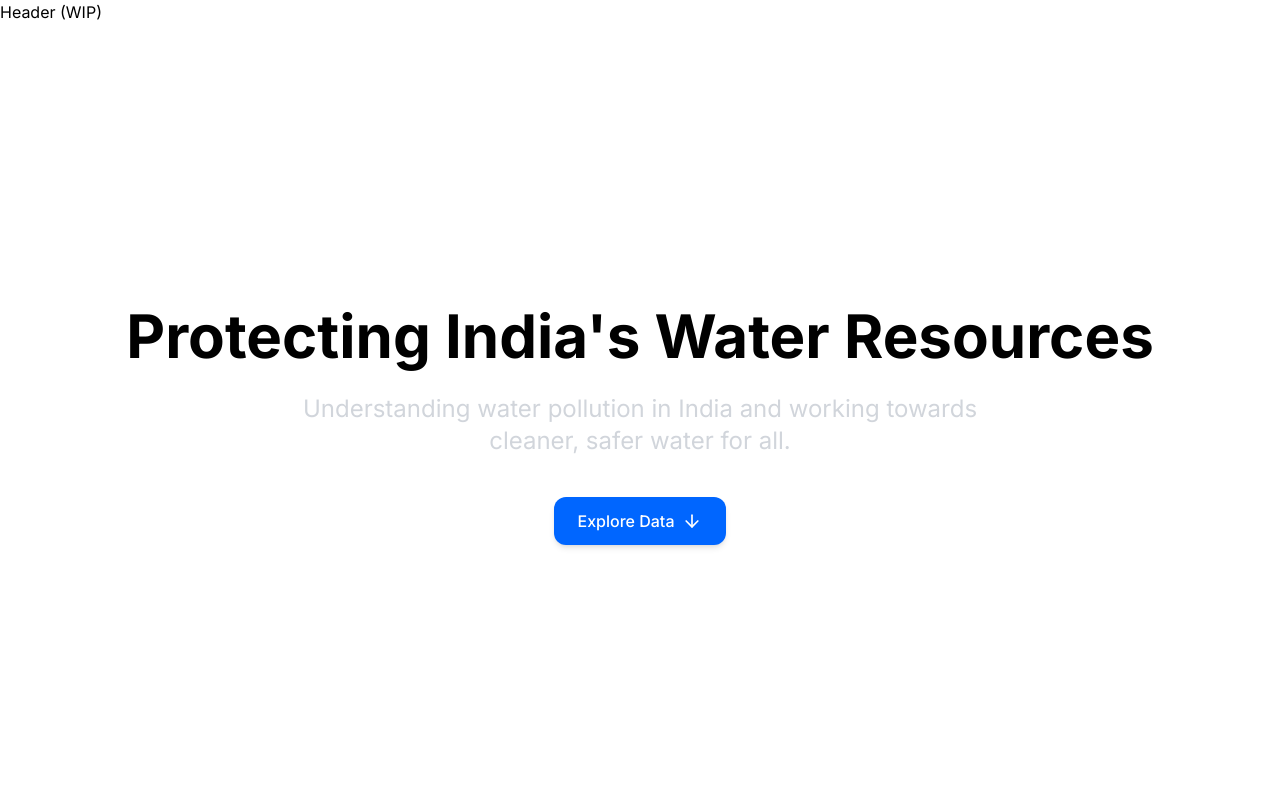
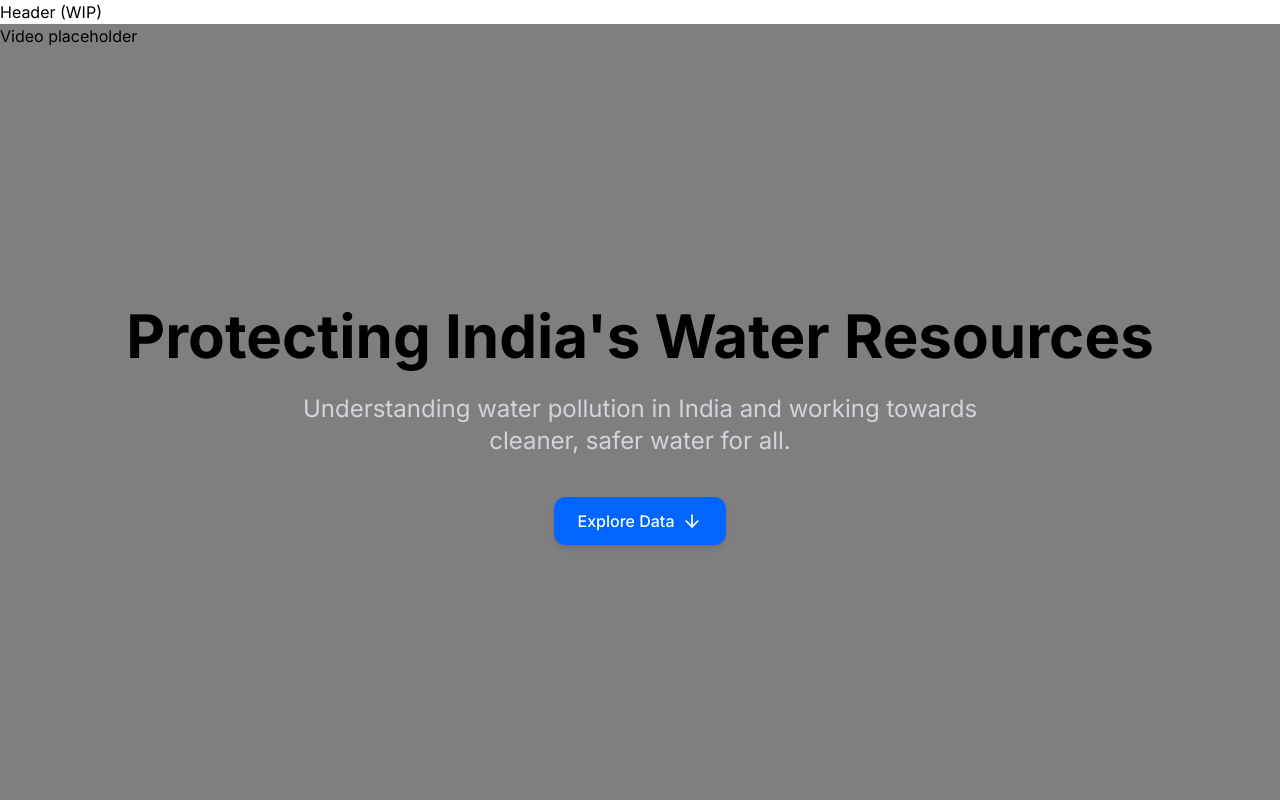
Before and after one commit to nawseekhiya/aqua-aware, a React (Vite) app in the folder client/: page / in a window 1280 px wide. Shown: the top 800 px of the page. Built offline with nearby package versions, Linux system fonts and the light colour scheme.

Commit message:
feat(client): add video placeholder behind the hero section

```diff
--- a/client/src/pages/HomePage.tsx
+++ b/client/src/pages/HomePage.tsx
@@ -4,8 +4,13 @@ import { ArrowDown } from "lucide-react";
 const HomePage = () => {
   return (
     <div className="relative">
-      {/* Hero Section with Particles */}
+      {/* Hero Section */}
       <section className="relative min-h-[100vh] flex items-center justify-center overflow-hidden">
+        <div className="absolute inset-0 z-0 overflow-hidden">
+          Video placeholder
+          {/* Dark overlay */}
+          <div className="absolute inset-0 bg-black/50"></div>
+        </div>
 
         {/* Content */}
         <div className="container mx-auto px-6 text-center relative z-10">
```
